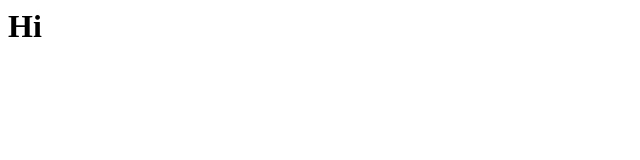
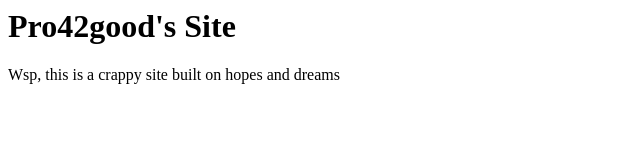
Before and after one commit to Pro42good/Pro42good.github.io, a plain HTML site: page index.html in a window 1280 px wide. Shown: the whole page, without its empty margins (0-640 px from the left). Drawn offline with Linux system fonts and the light colour scheme.

Commit message:
Update index.html

```diff
--- a/index.html
+++ b/index.html
@@ -1,8 +1,11 @@
 <html>
-<head>
-<h1>Hi</h1>
-</head>
+  <head>
+    <h1>Pro42good's Site</h1>
+  </head>
 
+  <body>
+Wsp, this is a crappy site built on hopes and dreams
+</body>
 
 
 
```
